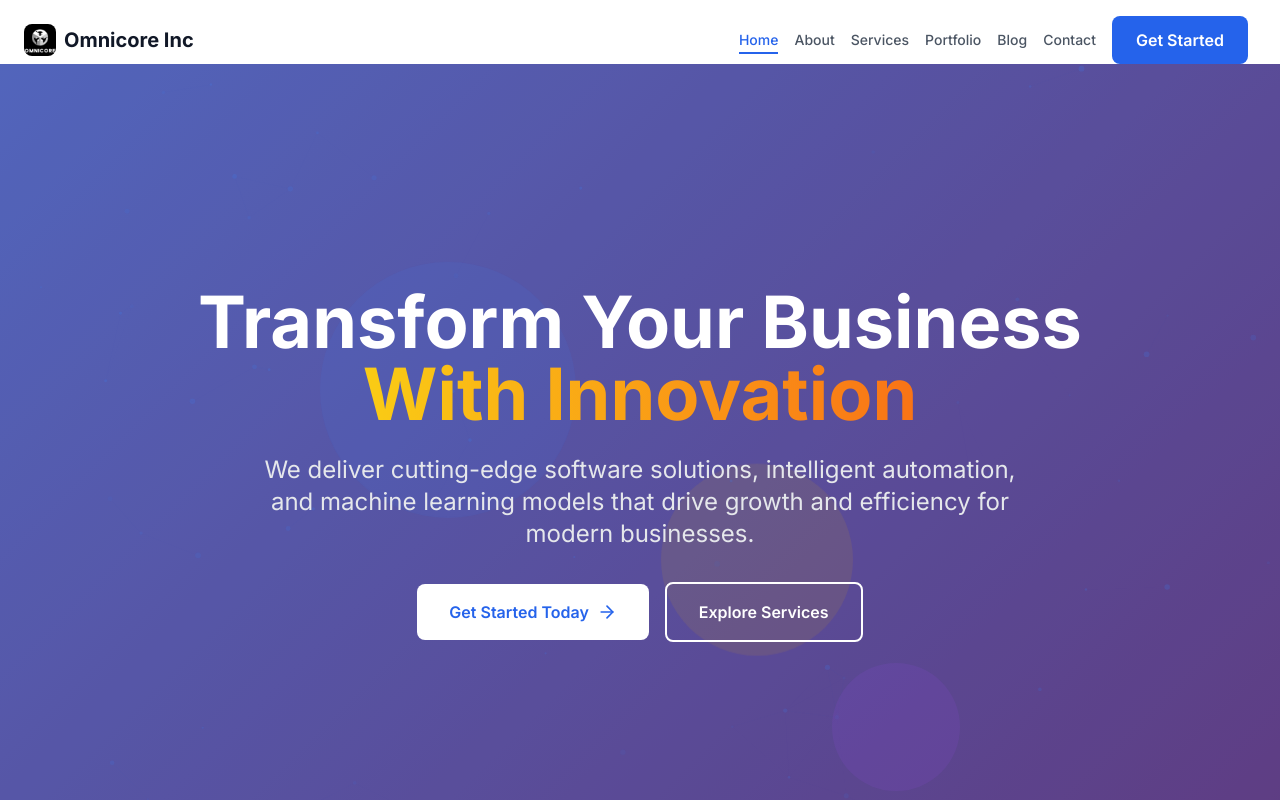
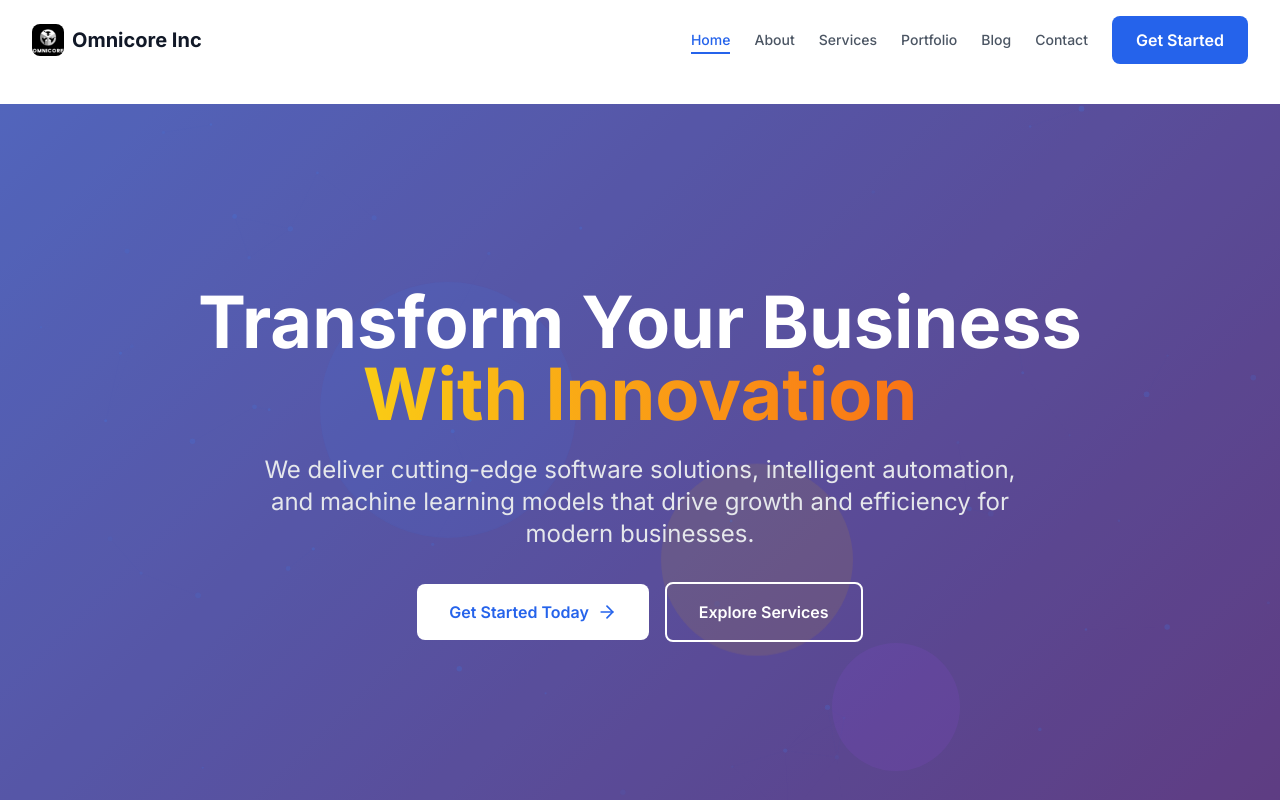
Before and after one commit to vaishnavi12105/omnicore_internship, a React (Vite) app: page / in a window 1280 px wide. Shown: the top 800 px of the page. Built offline with nearby package versions, Linux system fonts and the light colour scheme.

Commit message:
header fixed

```diff
--- a/src/App.tsx
+++ b/src/App.tsx
@@ -17,6 +17,8 @@ function App() {
       <div className="min-h-screen bg-white font-inter">
         <Header />
         <ScrollToTop />
+
+        <main className="pt-6">
           <AnimatePresence mode="wait">
             <Routes>
               <Route path="/" element={<Home />} />
@@ -27,6 +29,8 @@ function App() {
               <Route path="/blog" element={<Blog />} />
             </Routes>
           </AnimatePresence>
+        </main>
+
         <Footer />
       </div>
     </Router>
--- a/src/components/Header.tsx
+++ b/src/components/Header.tsx
@@ -1,18 +1,7 @@
 import React, { useState, useEffect } from 'react';
 import { Link, useLocation } from 'react-router-dom';
-import { motion } from 'framer-motion';
+import { motion, AnimatePresence } from 'framer-motion';
 import { Menu, X } from 'lucide-react';
-
-const Header = () => {
-  const [isMenuOpen, setIsMenuOpen] = useState(false);
-  const [isScrolled, setIsScrolled] = useState(false);
-  const location = useLocation();
-
-  useEffect(() => {
-    const handleScroll = () => setIsScrolled(window.scrollY > 50);
-    window.addEventListener('scroll', handleScroll);
-    return () => window.removeEventListener('scroll', handleScroll);
-  }, []);
 
 const navItems = [
   { name: 'Home', path: '/' },
@@ -23,102 +12,99 @@ const Header = () => {
   { name: 'Contact', path: '/contact' },
 ];
 
+export default function Header() {
+  const [open, setOpen] = useState(false);
+  const [scrolled, setScrolled] = useState(false);
+  const location = useLocation();
+
+  useEffect(() => {
+    const onScroll = () => setScrolled(window.scrollY > 8);
+    onScroll();
+    window.addEventListener('scroll', onScroll, { passive: true });
+    return () => window.removeEventListener('scroll', onScroll);
+  }, []);
+
+
+  useEffect(() => setOpen(false), [location.pathname]);
+
   return (
-    <motion.header
-      initial={{ y: -100 }}
-      animate={{ y: 0 }}
-      className={`fixed top-0 left-0 right-0 z-50 transition-all duration-300 ${
-        isScrolled ? 'bg-white/95 backdrop-blur-md shadow-lg' : 'bg-transparent'
+    <header
+    className={`sticky top-0 z-50 h-16 md:h-20 border-b transition-colors duration-200
+    ${scrolled
+      ? 'bg-white border-gray-200 shadow-sm'
+      : 'bg-white border-transparent'
     }`}
 >
-      <div className="container-max">
-        <div className="flex items-center justify-between py-4">
-          {/* Logo */}
-          <Link to="/" className="flex items-center space-x-2 group pl-6">
-            <img
-              src="/images/Company.1.png"
-              alt="Omnicore Logo"
-              className="w-8 h-8 object-contain rounded-lg"
-            />
+      <div className="max-w-7xl mx-auto h-full px-4 sm:px-6 lg:px-8 flex items-center justify-between">
+        <Link to="/" className="flex items-center gap-2">
+          <img src="/images/Company.1.png" alt="Omnicore Logo" className="w-8 h-8 rounded-lg object-contain" />
           <span className="text-xl font-bold text-gray-900">Omnicore Inc</span>
         </Link>
 
-          {/* Desktop Navigation */}
-          <nav className="hidden md:flex items-center space-x-4 mr-8">
-            {navItems.map((item) => (
+        <nav className="hidden md:flex items-center gap-6">
+          {navItems.map(item => (
             <Link
               key={item.name}
               to={item.path}
-                className={`text-sm font-medium transition-colors duration-300 relative group ${
-                  location.pathname === item.path
-                    ? 'text-blue-600'
-                    : 'text-gray-600 hover:text-blue-600'
+              className={`text-sm font-medium relative group transition-colors ${
+                location.pathname === item.path ? 'text-blue-600' : 'text-gray-600 hover:text-blue-600'
               }`}
             >
               {item.name}
               <span
-                  className={`absolute -bottom-1 left-0 w-0 h-0.5 bg-blue-600 transition-all duration-300 group-hover:w-full ${
-                    location.pathname === item.path ? 'w-full' : ''
-                  }`}
+                className={`absolute -bottom-1 left-0 h-0.5 bg-blue-600 transition-all duration-300
+                ${location.pathname === item.path ? 'w-full' : 'w-0 group-hover:w-full'}`}
               />
             </Link>
           ))}
-            <Link
-            to="/contact"
-            className="btn-primary ml-2"
-            >
-  Get Started
-</Link>
-
+          <Link to="/contact" className="btn-primary">Get Started</Link>
         </nav>
 
-          {/* Mobile Menu Button */}
         <button
-            onClick={() => setIsMenuOpen(!isMenuOpen)}
-            className="md:hidden p-2 text-gray-600 hover:text-blue-600 transition-colors duration-300"
+          onClick={() => setOpen(v => !v)}
+          className="md:hidden p-2 text-gray-600 hover:text-blue-600 transition"
+          aria-expanded={open}
+          aria-controls="mobile-nav"
+          aria-label="Toggle menu"
         >
-            {isMenuOpen ? <X className="w-6 h-6" /> : <Menu className="w-6 h-6" />}
+          {open ? <X className="w-6 h-6" /> : <Menu className="w-6 h-6" />}
         </button>
       </div>
 
-        {/* Mobile Navigation */}
-        {isMenuOpen && (
+      <AnimatePresence>
+        {open && (
           <motion.div
-            initial={{ opacity: 0, height: 0 }}
-            animate={{ opacity: 1, height: 'auto' }}
-            exit={{ opacity: 0, height: 0 }}
-            className="md:hidden bg-white border-t border-gray-200"
+            id="mobile-nav"
+            key="mobile"
+            initial={{ opacity: 0, y: -6 }}
+            animate={{ opacity: 1, y: 0 }}
+            exit={{ opacity: 0, y: -6 }}
+            transition={{ duration: 0.2 }}
+            className="md:hidden fixed inset-x-0 top-16 md:top-20 bg-white border-b border-gray-200 shadow-sm"
           >
-            <div className="py-4 space-y-4">
-              {navItems.map((item) => (
+            <div className="py-4 space-y-2">
+              {navItems.map(item => (
                 <Link
                   key={item.name}
                   to={item.path}
-                  onClick={() => setIsMenuOpen(false)}
-                  className={`block px-4 py-2 text-sm font-medium transition-colors duration-300 ${
+                  className={`block px-4 py-2 text-sm font-medium ${
                     location.pathname === item.path
                       ? 'text-blue-600 bg-blue-50'
-                      : 'text-gray-600 hover:text-blue-600 hover:bg-gray-50'
+                      : 'text-gray-700 hover:text-blue-600 hover:bg-gray-50'
                   }`}
                 >
                   {item.name}
                 </Link>
               ))}
-              <div className="px-4">
-                <Link
-                  to="/contact"
-                  onClick={() => setIsMenuOpen(false)}
-                  className="block text-center btn-primary w-full"
-                >
+              <div className="px-4 pb-2">
+                <Link to="/contact" className="btn-primary w-full block text-center">
                   Get Started
                 </Link>
               </div>
             </div>
           </motion.div>
         )}
-      </div>
-    </motion.header>
+      </AnimatePresence>
+    </header>
   );
-};
-
-export default Header;
+}
--- a/src/components/ScrollToTop.tsx
+++ b/src/components/ScrollToTop.tsx
@@ -5,11 +5,8 @@ const ScrollToTop = () => {
   const { pathname } = useLocation();
 
   useEffect(() => {
-    window.scrollTo({
-      top: 0,
-      left: 0,
-      behavior: 'smooth'
-    });
+
+    window.scrollTo(0, 0);
   }, [pathname]);
 
   return null;
--- a/src/index.css
+++ b/src/index.css
@@ -5,9 +5,15 @@
 @import url('https://fonts.googleapis.com/css2?family=Inter:wght@300;400;500;600;700&display=swap');
 
 @layer base {
+
+  h1, h2, h3, h4, h5, h6 {
+    margin-top: 0;
+  }
+
   html {
     font-family: 'Inter', system-ui, sans-serif;
     scroll-behavior: smooth;
+    scroll-padding-top: 5rem;
   }
 
   body {
--- a/src/pages/Home.tsx
+++ b/src/pages/Home.tsx
@@ -111,9 +111,9 @@ const Home = () => {
   };
 
   return (
-    <div className="pt-16">
+    <div >
       {/* Hero Section */}
-      <section className="relative min-h-screen flex items-center gradient-bg overflow-hidden">
+      <section className="relative min-h-[calc(100vh-4rem)] md:min-h-[calc(100vh-5rem)] flex items-center gradient-bg overflow-hidden">
         <div className="absolute inset-0 bg-black/20"></div>
         <ParticleBackground />
         <div className="container-max relative z-10">
@@ -124,17 +124,17 @@ const Home = () => {
             className="text-center text-white"
           >
             <motion.h1
-              initial={{ scale: 0.9 }}
-              animate={{ scale: 1 }}
-              transition={{ duration: 0.8, delay: 0.2 }}
-              className="text-5xl md:text-7xl font-bold mb-6 leading-tight"
+            initial={{ scale: 0.9 }}
+            animate={{ scale: 1 }}
+            transition={{ duration: 0.8, delay: 0.2 }}
+            className="m-0 text-5xl md:text-7xl font-bold leading-tight mb-6"
             >
               Transform Your Business
               <br />
               <span className="text-transparent bg-clip-text bg-gradient-to-r from-yellow-400 to-orange-500">
                 With Innovation
-              </span>
-            </motion.h1>
+                </span>
+                </motion.h1>
 
             <motion.p
               initial={{ opacity: 0 }}
```
Lines whose indentation alone changed are shown as unchanged.
